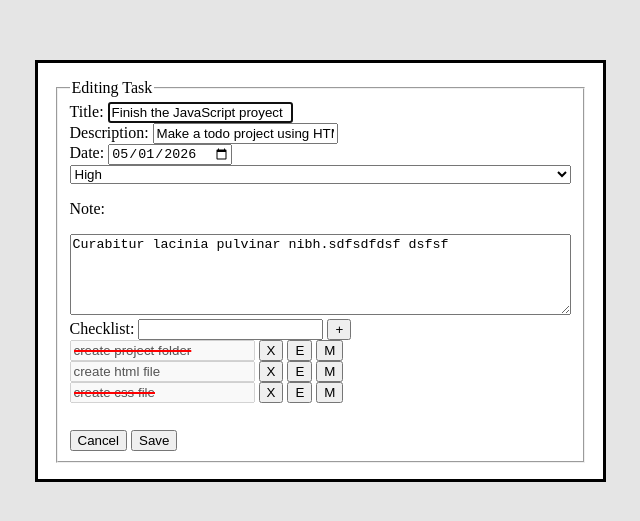
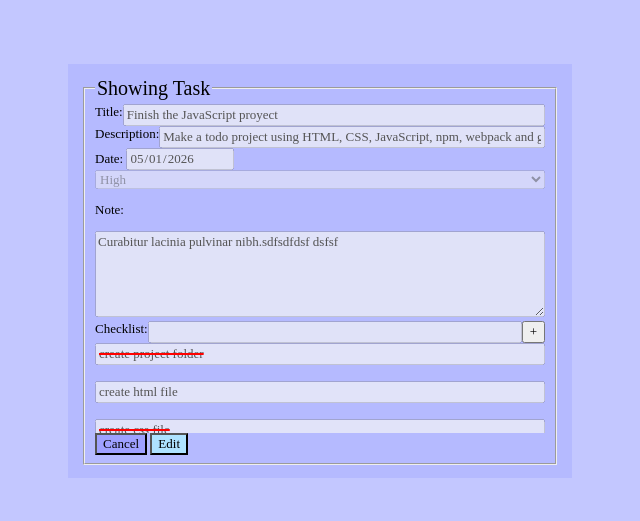
Before and after one commit to RedCode-123/Todo_list_project, a website built with webpack: page src/index.html in a window 1280 px wide. Shown: the part 129-650 px from the top of the page, without its empty margins (320-960 px from the left). Built offline with nearby package versions, Linux system fonts and the light colour scheme.

Commit message:
Add style to FormViewer

```diff
--- a/src/formviewer.js
+++ b/src/formviewer.js
@@ -1,14 +1,9 @@
-import {projectTasks, Task} from './main.js';
-// <<FormViewerClass>>
+"use strict";
+import {projectTasks, Task, ChecklistItem} from './main.js';
 
-export class ChecklistItem {
-    constructor(text, done=false) {
-        this.text = text;
-        this.done = done;
-    }
-}
 
 export class FormViewer {
+    // <<FormViewer>>
      #checklist;
      #cancelBtn = document.querySelector(".dialog-task>.task-form #cancel-btn");
      #createBtn = document.querySelector(".dialog-task >.task-form #create-btn");
@@ -30,8 +25,14 @@ export class FormViewer {
         this.#title.value = "";
         this.#description.value = "";
         const todayDate = new Date();
-            // console.log(todayDate.toISOString().slice(0,10))
-            this.#dueDate.value = todayDate.toISOString().slice(0,10);
+        let year = todayDate.getFullYear();
+        let month = (todayDate.getMonth()+1)<10
+                    ? `0${todayDate.getMonth()+1}`
+                    : todayDate.getMonth()+1;
+        let day = todayDate.getDate();
+        console.log(`${day}-${month}-${year}`);
+        this.#dueDate.value = `${year}-${month}-${day}`;
+        // this.#dueDate.value = todayDate.toISOString().slice(0,10);
         this.#priority.value = "medium";
         this.#note.value = "";
         this.#checklistInput.value = "";
@@ -55,14 +56,17 @@ export class FormViewer {
         // TODO Falta agregar una clase ProjectTasks que controle
         // la lista de Tasks
         projectTasks.push(newTask);
-        console.log(projectTasks);
+        // console.log(projectTasks);
         this.closeTaskModal();
 
     }
     closeTaskModal() {
+        // <<closeTaskModal>>
         this.#dialog.close();
     }
+
     showCreateTask() {
+    // <<showCreateTask>>
         this.#disableFormInputs(false);
         // Mostramos el formulario para una nueva tarea "Task"
         this.#dialog.showModal();
@@ -92,10 +96,12 @@ export class FormViewer {
             let tempHtmlList= this.#checklist.map((item, index) => {
                 let checklistItemDoneClass = item.done ? 'checklist-item-done' :'';
                 return  `
+                <span>
                 <input type="text"  class="checklist-item-${index} ${checklistItemDoneClass}" value="${item.text}" disabled/>
                 <button class="del-checklist-task-${index}" type="button">X</button>
                 <button class="edit-checklist-task-${index}" type="button">E</button>
                 <button class="mark-checklist-task-${index}" type="button">M</button>
+                </span>
                 <br>`;
             });
             // console.log(tempHtmlList);
@@ -144,7 +150,9 @@ export class FormViewer {
             let tempHtmlList= this.#checklist.map((item, index) =>{
                 let checklistItemDoneClass = item.done ? 'checklist-item-done' :'';
                 return `
+                <span>
                 <input type="text" class="checklist-item-${index} ${checklistItemDoneClass}" value="${item.text}" disabled/>
+                </span>
                 <br>`;
             });
             // console.log(tempHtmlList);
@@ -192,7 +200,7 @@ export class FormViewer {
         };
 
         projectTasks.splice(newTask.id, 1, newTask);
-        console.log(projectTasks);
+        // console.log(projectTasks);
         this.closeTaskModal();
         this.#createBtn.style.display ="inline";
         this.#editBtn.style.display ="none";
@@ -217,6 +225,7 @@ export class FormViewer {
     }
 
     showEditTask(obj){
+        // <<showEditTask>>
         this.#disableFormInputs(false);
            this.showCreateTask();
            this.#fillFormWithTaskData(obj,"Editing Task");
@@ -259,6 +268,7 @@ export class FormViewer {
     }
 
     showTask(obj) {
+        //<<showTask>>
         this.showCreateTask();
         this.#fillFormWithTaskData(obj,"Showing Task");
         this.#currentBtn("show");
--- a/src/index.html
+++ b/src/index.html
@@ -17,15 +17,15 @@
                 <form class="task-form" action="">
                    <fieldset>
                         <legend>Task form</legend>
-                        <label for="title">
+                        <label id="title-label" for="title">
                             Title: <input type="text" id="title" name="title" value=""/>
                         </label>
 
-                        <label for="description">
+                        <label id="description-label" for="description">
                             Description: <input type="text" min="1980-01-01" id="description" name="description" value=""/>
                         </label>
 
-                        <label for="date">Date:
+                        <label id="date-label" for="date">Date:
                             <input type="date" id="date" name="date">
                         </label>
                     <select id="priority" name="priority">
@@ -39,13 +39,13 @@
                             <textarea id="note" rows="5" cols="60"></textarea>
                         </div>
 
-                         <label for="checklist"> <!-- TODO -->
+                         <label id="checklist-label" for="checklist"> <!-- TODO -->
                             Checklist: <input type="text" id="checklist-input" name="checklist" value=""/>
                             <button id="checklist-btn" type="button">+</button>
+                        </label>
                             <div id="checklist-output">
                                 <!-- Aquí irán apareciendo la lista de tareas -->
                             </div>
-                        </label>
 
                         <div>
                             <button id="cancel-btn" type="button">Cancel</button>
--- a/src/main.js
+++ b/src/main.js
@@ -3,11 +3,11 @@ import "./style.css";
 import 'core-js/stable'
 import 'regenerator-runtime/runtime'
 export let projectTasks = [];
-import {FormViewer, ChecklistItem} from './formviewer.js';
+import {FormViewer} from './formviewer.js';
 
 
+class CustomLogger {
 // <<CustomLogger>>
-class CustomLogger {
     log(obj) {
         let isItem = obj instanceof Task;
         if (isItem) {
@@ -24,8 +24,16 @@ class CustomLogger {
     }
 }
 
-// <<TaskClass>>
+export class ChecklistItem {
+    // <<ChecklistItem>>
+    constructor(text, done=false) {
+        this.text = text;
+        this.done = done;
+    }
+}
+
 export class Task {
+// <<Task>>
     constructor({
         id,
         title,
@@ -44,6 +52,7 @@ export class Task {
         this.checklist = checklist;
     }
     deleteChecklistItem(index){
+    // <<deleteChecklistItem>>
         let remove = this.checklist.splice(index, 1);
         return remove;
     }
@@ -74,6 +83,6 @@ logger.log(task1);
 let formViewer = new FormViewer;
 /////////////////////////////////////
 // formViewer.showCreateTask();
-formViewer.showEditTask(task1);
-// formViewer.showTask(task1);
+// formViewer.showEditTask(task1);
+formViewer.showTask(task1);
 // ---------------------------------------------------------------
--- a/src/style.css
+++ b/src/style.css
@@ -1,27 +1,98 @@
-body {
-    /* background-color: mediumvioletred; */
+:root {
+    box-sizing: border-box;
+    font-size: x-small;
+    --text_color: black;
+    --background_color:  #B5BAFF;
+    --primary_color: #AEE2FF;
+    --secondary_color: #9FA1FF;
+    --accent_color: #D9F9DF;
+    --line_through: red;
+    --font-size-normal: 1.3rem;
+    --font-size-large: 2rem;
 }
-
 /* Estilo del formulario que pide los datos de la task  */
 /* <<formTask>> */
 .task-form > fieldset {
     display: flex;
     flex-direction: column;
     align-content: space-evenly;
-    min-height: auto;
-    min-width: auto;
+    /* min-height: auto; */
+    /* min-width: auto; */
+    width: 65ch;
 }
 
-dialog #checklist-output {
+.dialog-task {
+    font-size: var(--font-size-normal);
+    border: none;
+    background-color: var(--background_color);
+}
+
+.dialog-task::backdrop {
+    background-color: var(--background_color);
+    opacity: 80%;
+}
+
+.dialog-task legend {
+    font-size: var(--font-size-large);
+}
+
+.dialog-task #checklist-output {
     height: 90px;
     overflow: auto;
 }
 
-dialog .edit-btn {
+.dialog-task .edit-btn {
     /* Al editar en js se cambia inline  */
     display: none;
 }
 
+.dialog-task #cancel-btn {
+    background-color: var(--secondary_color);
+}
+.dialog-task #create-btn,
+.dialog-task #edit-btn ,
+.dialog-task #goto-edit-btn {
+    background-color: var(--primary_color);
+}
+
 .checklist-item-done {
-    text-decoration: line-through red 2px;
+    text-decoration: line-through var(--line_through) 2px;
 }
+
+button,
+input,
+select,
+textarea {
+  font-family: inherit;
+  font-size: 100%;
+   box-sizing: border-box;
+}
+
+
+input,
+select,
+textarea {
+   width: auto;
+}
+
+.dialog-task #checklist-output {
+    display: flex;
+    flex-direction: column;
+}
+
+.dialog-task #title-label,
+.dialog-task #description-label,
+.dialog-task #checklist-label,
+.dialog-task #checklist-output span
+ {
+    display: flex;
+}
+
+
+.dialog-task #title-label input,
+.dialog-task #description-label input,
+.dialog-task #checklist-label input,
+.dialog-task #checklist-output span input
+{
+    flex: 1;
+}
```
Lines whose indentation alone changed are shown as unchanged.
